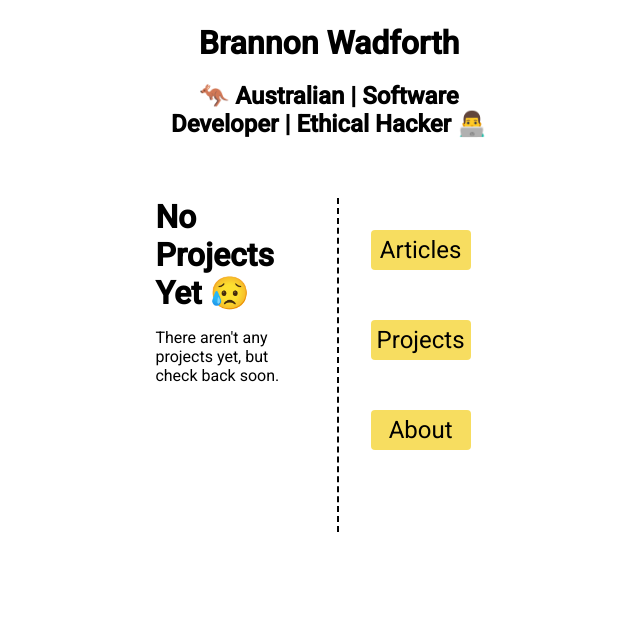
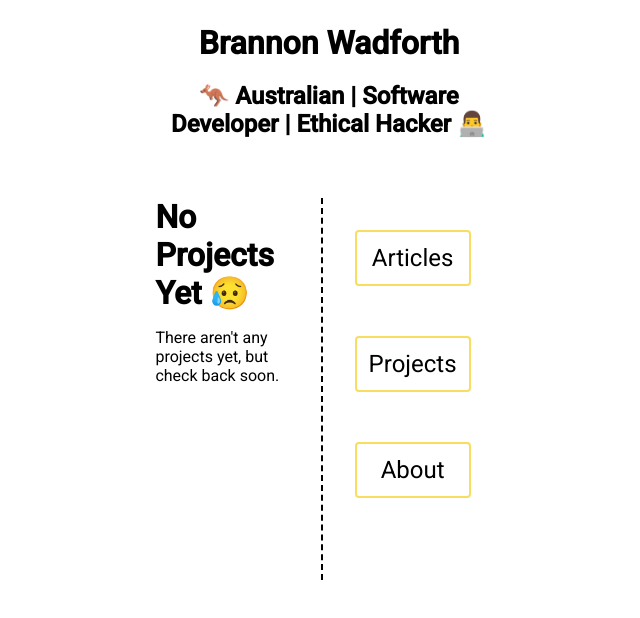
Before and after one commit to bmwadforth/front, a React (Create React App) app: page /projects in a window 1280 px wide. Shown: the top 618 px of the page, without its empty margins (311-951 px from the left). Built offline with nearby package versions, Linux system fonts and the light colour scheme.

Commit message:
Modifying look of button in navigation pane

```diff
--- a/src/Assets/Navigation.scss
+++ b/src/Assets/Navigation.scss
@@ -5,10 +5,10 @@ nav {
     h1 {
         margin-bottom: 50px;
         font-weight: normal;
-        padding: 0.25em;
+        padding: 0.5em;
         border-radius: $border-radius;
         transition: $transition-standard;
-        background-color: $core-primary;
+        border: 2px solid $core-primary;
 
         &:hover {
             background-color: rgba($core-primary, 0.3);
```
